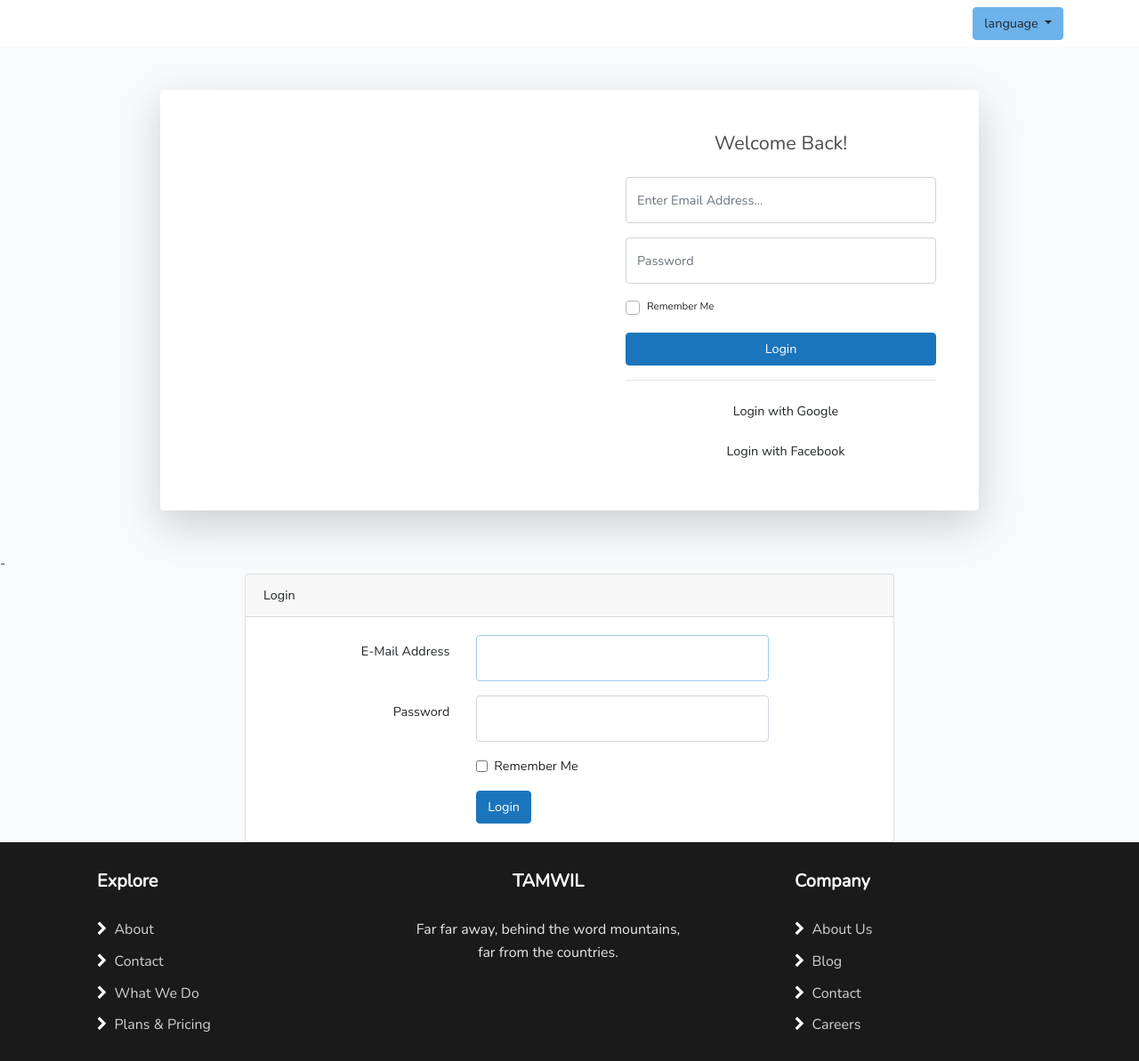
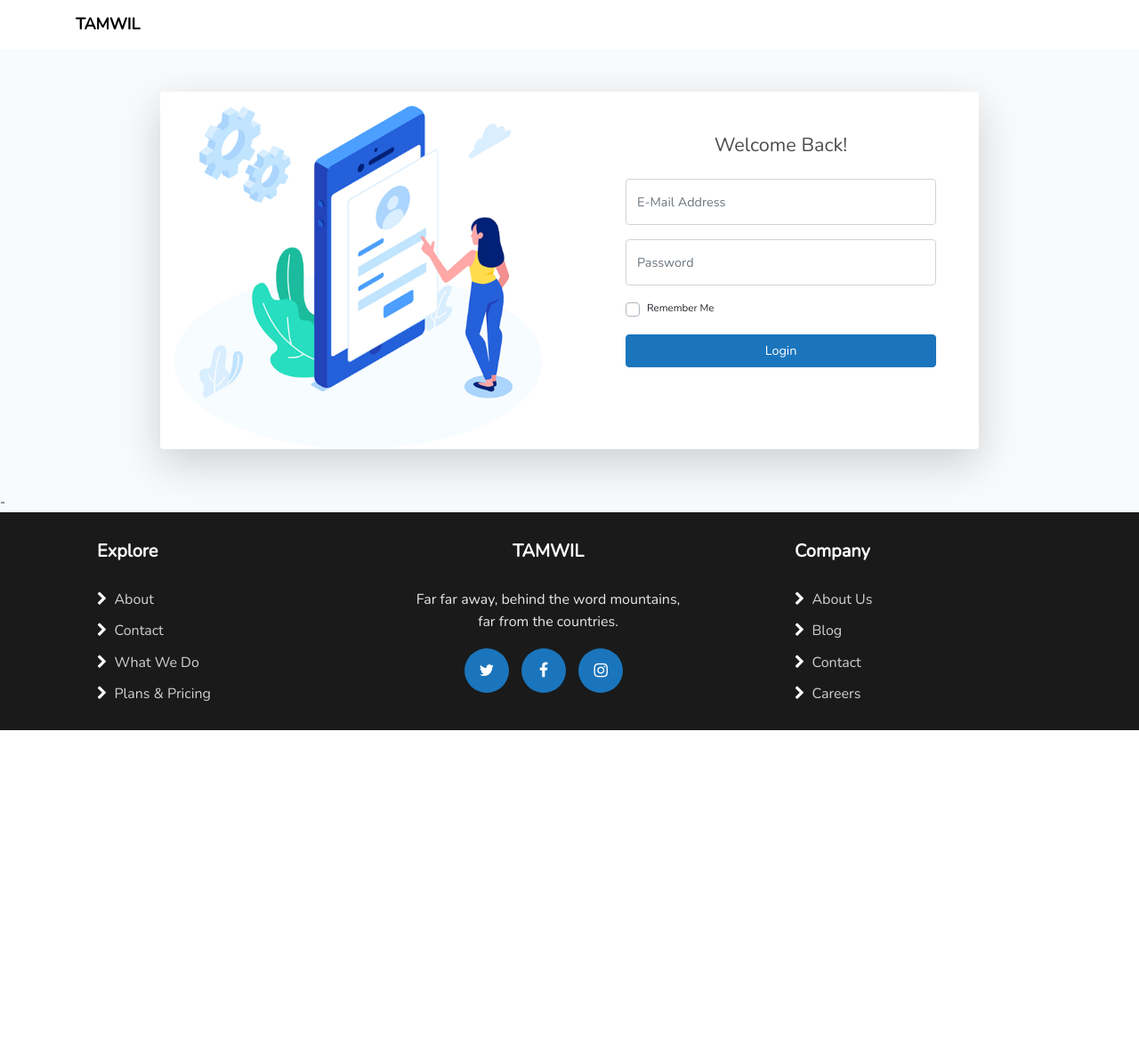
Before and after one commit to kamalaitomar/tamwil, a Laravel app: page /login in a window 1280 px wide. Shown: the whole page at 89% size. After the commit the page ends 821 px from the top, so only its background shows below. Run offline with Laravel 8, Linux system fonts and the light colour scheme; some libraries are stand-ins or nearby versions.

Commit message:
login page done

```diff
--- a/resources/views/auth/login.blade.php
+++ b/resources/views/auth/login.blade.php
@@ -12,39 +12,62 @@
                 <div class="card-body p-0">
                     <!-- Nested Row within Card Body -->
                     <div class="row">
-                        <div class="col-lg-6 d-none d-lg-block bg-login-image"></div>
+                        <div class="col-lg-6 d-none d-lg-block bg-login-image pt-3">
+                            <img src="/admin/img/login.png" alt="login image" class="col-12">
+                        </div>
                         <div class="col-lg-6">
                             <div class="p-5">
                                 <div class="text-center">
                                     <h1 class="h4 text-gray-900 mb-4">Welcome Back!</h1>
                                 </div>
-                                <form class="user">
+                                <form class="user"  method="POST" action="{{ route('login') }}">
+                                    @csrf
                                     <div class="form-group">
-                                        <input type="email" class="form-control form-control-user"
-                                            id="exampleInputEmail" aria-describedby="emailHelp"
-                                            placeholder="Enter Email Address...">
+                                        <input
+                                            type="email"
+                                            class="form-control form-control-user @error('email') is-invalid @enderror"
+                                            id="email"
+                                            name="email"
+                                            value="{{ old('email') }}"
+                                            autocomplete="email"
+                                            autofocus
+                                            required
+                                            aria-describedby="emailHelp"
+                                            placeholder="{{ __('E-Mail Address') }}">
+                                            @error('email')
+                                                <span class="invalid-feedback" role="alert">
+                                                    <strong>{{ $message }}</strong>
+                                                </span>
+                                            @enderror
                                     </div>
                                     <div class="form-group">
-                                        <input type="password" class="form-control form-control-user"
-                                            id="exampleInputPassword" placeholder="Password">
+                                        <input
+                                            id="password"
+                                            type="password"
+                                            class="form-control form-control-user @error('password') is-invalid @enderror"
+                                            name="password"
+                                            placeholder="{{ __('Password') }}"
+                                            autocomplete="current-password"
+                                            required >
+                                            @error('password')
+                                                <span class="invalid-feedback" role="alert">
+                                                    <strong>{{ $message }}</strong>
+                                                </span>
+                                            @enderror
                                     </div>
                                     <div class="form-group">
                                         <div class="custom-control custom-checkbox small">
-                                            <input type="checkbox" class="custom-control-input" id="customCheck">
-                                            <label class="custom-control-label" for="customCheck">Remember
-                                                Me</label>
+                                            <input type="checkbox" class="custom-control-input" id="customCheck" {{ old('remember') ? 'checked' : '' }}>
+                                            <label class="custom-control-label" for="customCheck">{{ __('Remember Me') }}</label>
                                         </div>
                                     </div>
-                                    <a href="index.html" class="btn btn-primary btn-user btn-block">
-                                        Login
-                                    </a>
-                                    <hr>
-                                    <a href="index.html" class="btn btn-google btn-user btn-block">
-                                        <i class="fab fa-google fa-fw"></i> Login with Google
-                                    </a>
-                                    <a href="index.html" class="btn btn-facebook btn-user btn-block">
-                                        <i class="fab fa-facebook-f fa-fw"></i> Login with Facebook
-                                    </a>
+                                    <button type="submit" class="btn btn-primary btn-user btn-block">{{ __('Login') }}</button>
+
+                                    @if (Route::has('password.request'))
+                                        <a class="btn btn-link" href="{{ route('password.request') }}">
+                                            {{ __('Forgot Your Password?') }}
+                                        </a>
+                                    @endif
                                 </form>
 
                             </div>
@@ -58,7 +81,7 @@
     </div>
 
 </div>-
-<div class="container">
+{{-- <div class="container">
     <div class="row justify-content-center">
         <div class="col-md-8">
             <div class="card">
@@ -126,5 +149,5 @@
             </div>
         </div>
     </div>
-</div>
+</div> --}}
 @endsection
--- a/resources/views/layouts/auth.blade.php
+++ b/resources/views/layouts/auth.blade.php
@@ -33,19 +33,19 @@
 	    <div class="container">
 
             {{-- logo  --}}
-	        {{-- <a class="navbar-brand" href="{{ route('home', app()->getLocale()) }}">TAMWIL</a> --}}
+	        <a class="navbar-brand" href="{{ url('home') }}">TAMWIL</a>
 
             {{-- nav links  --}}
 	        <button class="navbar-toggler" type="button" data-toggle="collapse" data-target="#ftco-nav" aria-controls="ftco-nav" aria-expanded="false" aria-label="Toggle navigation">
 	            <span class="oi oi-menu"></span> Menu
 	        </button>
-	        <div class="collapse navbar-collapse" id="ftco-nav">
+	        {{--<div class="collapse navbar-collapse" id="ftco-nav">
                 <ul class="navbar-nav m-auto">
-                    {{-- <li class="nav-item"><a href="{{ route('home', app()->getLocale()) }} " class="nav-link">{{__('tamwil.home')}}</a></li>
+                     <li class="nav-item"><a href="{{ route('home', app()->getLocale()) }} " class="nav-link">{{__('tamwil.home')}}</a></li>
                     <li class="nav-item"><a href="{{ route('financement', app()->getLocale()) }}" class="nav-link">{{__('tamwil.funding')}}</a></li>
                     <li class="nav-item"><a href="#" class="nav-link">{{__('tamwil.about')}}</a></li>
                     <li class="nav-item"><a href="#" class="nav-link">{{__('tamwil.organizations')}}</a></li>
-                    <li class="nav-item"><a href="{{ route('adminn', app()->getLocale()) }}" class="nav-link">{{__('tamwil.admin')}}</a></li> --}}
+                    <li class="nav-item"><a href="{{ route('adminn', app()->getLocale()) }}" class="nav-link">{{__('tamwil.admin')}}</a></li>
                 </ul>
 	        </div>
             <div class="dropdown">
@@ -54,17 +54,17 @@
                 </button>
                 <div class="dropdown-menu" aria-labelledby="dropdownMenuButton">
                     @if (Route::currentRouteName() == "offre")
-                        {{-- <a class="dropdown-item" href="{{ route(Route::currentRouteName(), ['locale'=>'ar', 'id'=>$id]) }}">{{__('tamwil.arabic') }}</a>
+                        <a class="dropdown-item" href="{{ route(Route::currentRouteName(), ['locale'=>'ar', 'id'=>$id]) }}">{{__('tamwil.arabic') }}</a>
                         <a class="dropdown-item" href="{{ route(Route::currentRouteName(), ['locale'=>'fr', 'id'=>$id]) }}">{{__('tamwil.french') }}</a>
-                        <a class="dropdown-item" href="{{ route(Route::currentRouteName(), ['locale'=>'en', 'id'=>$id]) }}">{{__('tamwil.english') }}</a> --}}
+                        <a class="dropdown-item" href="{{ route(Route::currentRouteName(), ['locale'=>'en', 'id'=>$id]) }}">{{__('tamwil.english') }}</a>
                     @else
                     {{-- <a class="dropdown-item" href="{{ route(Route::currentRouteName(), 'ar') }}">{{__('tamwil.arabic') }}</a>
                     <a class="dropdown-item" href="{{ route(Route::currentRouteName(), 'fr') }}">{{__('tamwil.french') }}</a>
-                    <a class="dropdown-item" href="{{ route(Route::currentRouteName(), 'en') }}">{{__('tamwil.english') }}</a>  --}}
+                    <a class="dropdown-item" href="{{ route(Route::currentRouteName(), 'en') }}">{{__('tamwil.english') }}</a>
                     @endif
 
                 </div>
-              </div>
+              </div> --}}
 	    </div>
     </nav>
     <!-- END nav -->
```
Also changed, not shown: public/admin/img/login.png (added).
